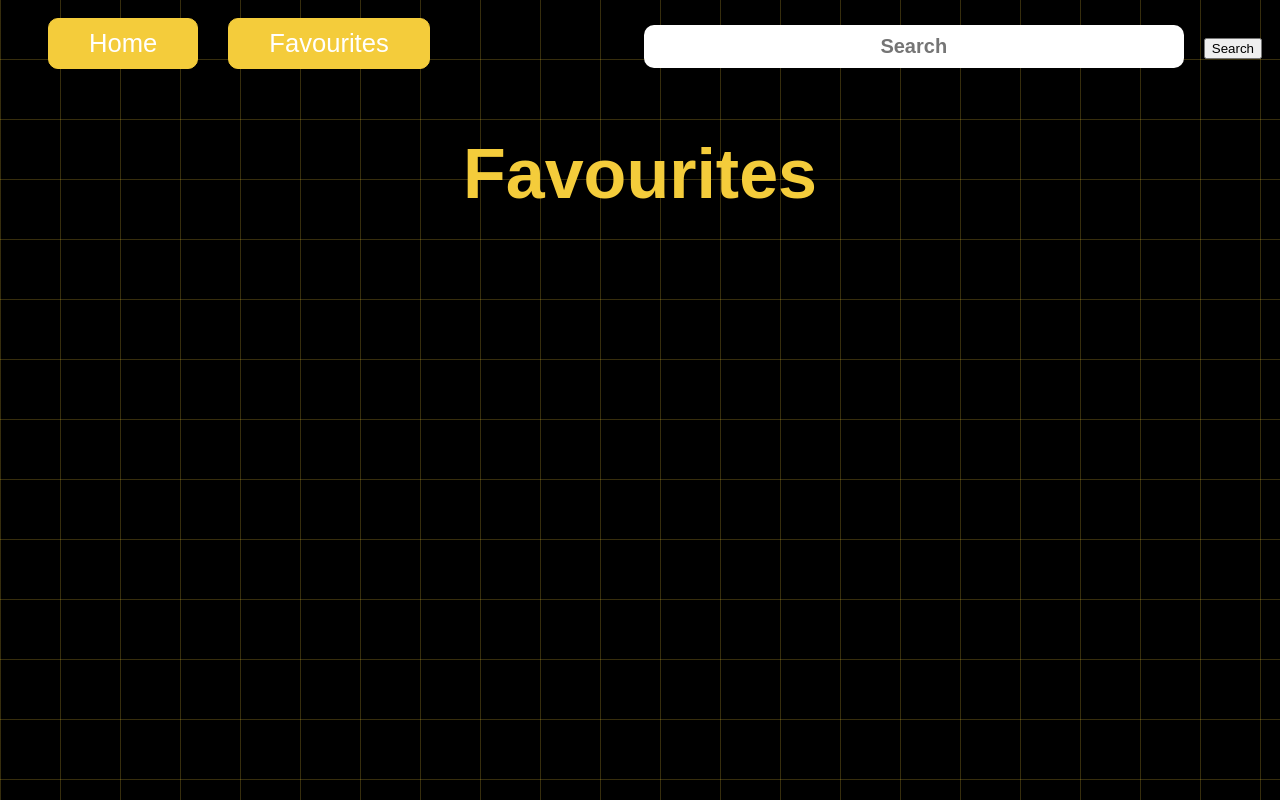
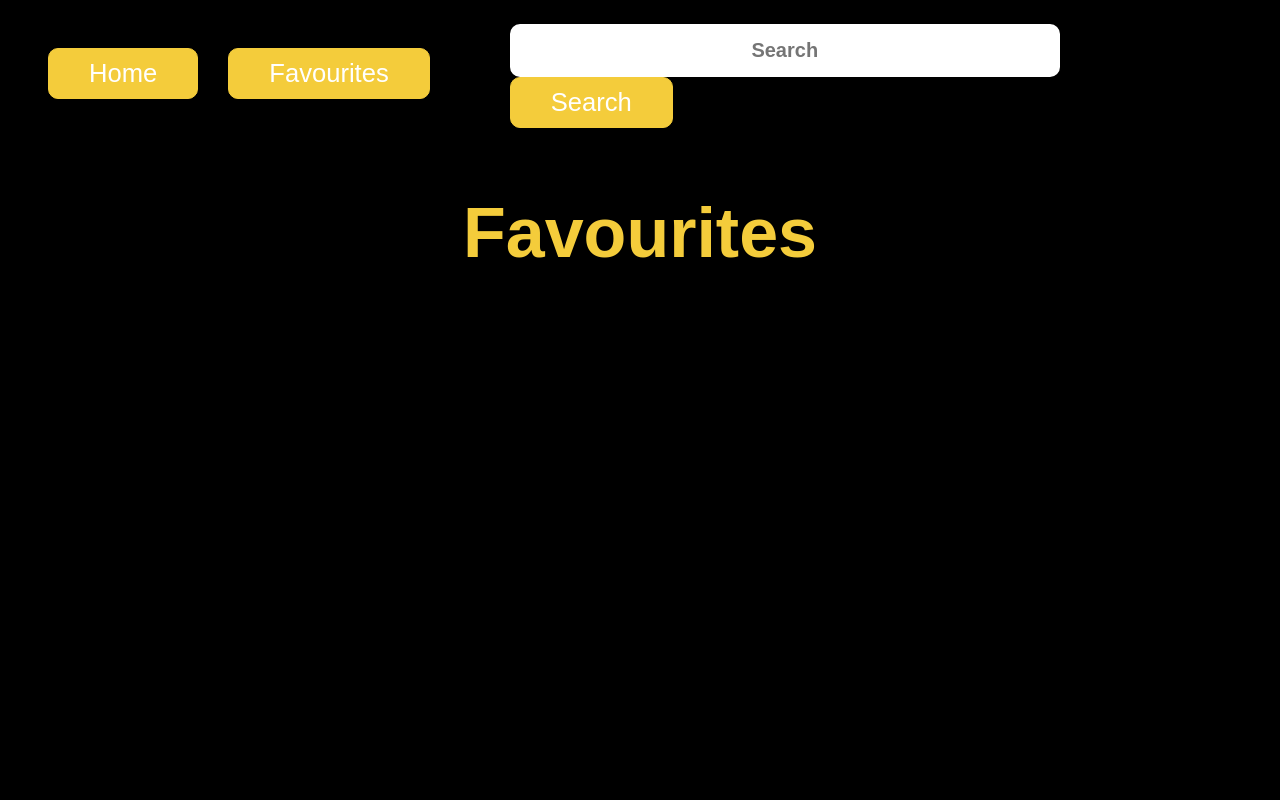
Before and after one commit to AnnaTran96/star-wars-wiki, a React (Create React App) app: page /favourites in a window 1280 px wide. Built offline with nearby package versions, Linux system fonts and the light colour scheme.

Commit message:
use variables

```diff
--- a/src/App.css
+++ b/src/App.css
@@ -4,7 +4,7 @@
 
 .header-title {
   font-size: 70px;
-  color: #f4cc3b;
+  color: var(--primary-color);
   text-align: center;
 }
 
@@ -20,10 +20,10 @@
   grid-row-gap: 50px;
 }
 
-.primaryBtn {
-  color: white;
-  background-color: #f4cc3b;
-  border: 1px solid #f4cc3b;
+.primary-button {
+  color: var(--white-color);
+  background-color: var(--primary-color);
+  border: 1px solid var(--primary-color);
   cursor: pointer;
   margin-right: 30px;
   padding: 10px 40px;
@@ -31,7 +31,7 @@
   font-size: 1.6rem;
 }
 
-.primaryBtn:focus {
+.primary-button:focus {
   outline: none;
 }
 
--- a/src/components/Modal/Modal.css
+++ b/src/components/Modal/Modal.css
@@ -6,7 +6,7 @@
     border-radius: 15px;
     font-size: 1rem;
     border: none;
-    color: white;
+    color: var(--white-color);
     background: #5870a1;
     transition: all 0.25s ease;
 }
@@ -33,8 +33,9 @@
     width: fit-content;
     height: fit-content;
     padding: 80px;
-    background: white;
-    color: black;
+    background: var(--white-color);
+    color: var(--black-color);
+    ;
 }
 
 .heading {
@@ -53,7 +54,7 @@
     border: none;
     font-size: 1.5em;
     color: #2c3e50;
-    background: white;
+    background: var(--white-color);
     transition: all 0.25s ease;
     box-shadow: 0 5px 20px 0 rgba(0, 0, 0, 0.06);
     position: absolute;
@@ -65,5 +66,5 @@
 
 .closeBtn:hover {
     background: #990000;
-    color: white;
+    color: var(--white-color);
 }
--- a/src/components/Navbar/Navbar.jsx
+++ b/src/components/Navbar/Navbar.jsx
@@ -11,10 +11,10 @@ const Navbar = () => {
     return (
         <div className='navbar'>
             <div className='navbar-links'>
-                <button className='primaryBtn' onClick={redirectToHome}>
+                <button className='primary-button' onClick={redirectToHome}>
                     Home
                 </button>
-                <button className='primaryBtn' onClick={redirectToFavourites}>
+                <button className='primary-button' onClick={redirectToFavourites}>
                     Favourites
                 </button>
             </div>
--- a/src/index.css
+++ b/src/index.css
@@ -1,13 +1,19 @@
+:root {
+  --primary-color: #f4cc3b;
+  --white-color: #ffffff;
+  --black-color: #000000;
+}
+
 body {
   margin: 0;
   padding: 0;
   font-family: sans-serif;
 
   background-color: #000000;
-  color: #ffffff;
+  color: var(----white-text);
 
   background-size: 60px 60px;
   background-image:
-    linear-gradient(to right, #f4cc3b39 1px, transparent 1px),
-    linear-gradient(to top, #f4cc3b39 1px, transparent 1px);
+    linear-gradient(to right, var(--primary-color)39 1px, transparent 1px),
+    linear-gradient(to top, var(--primary-color)39 1px, transparent 1px);
 }
```
